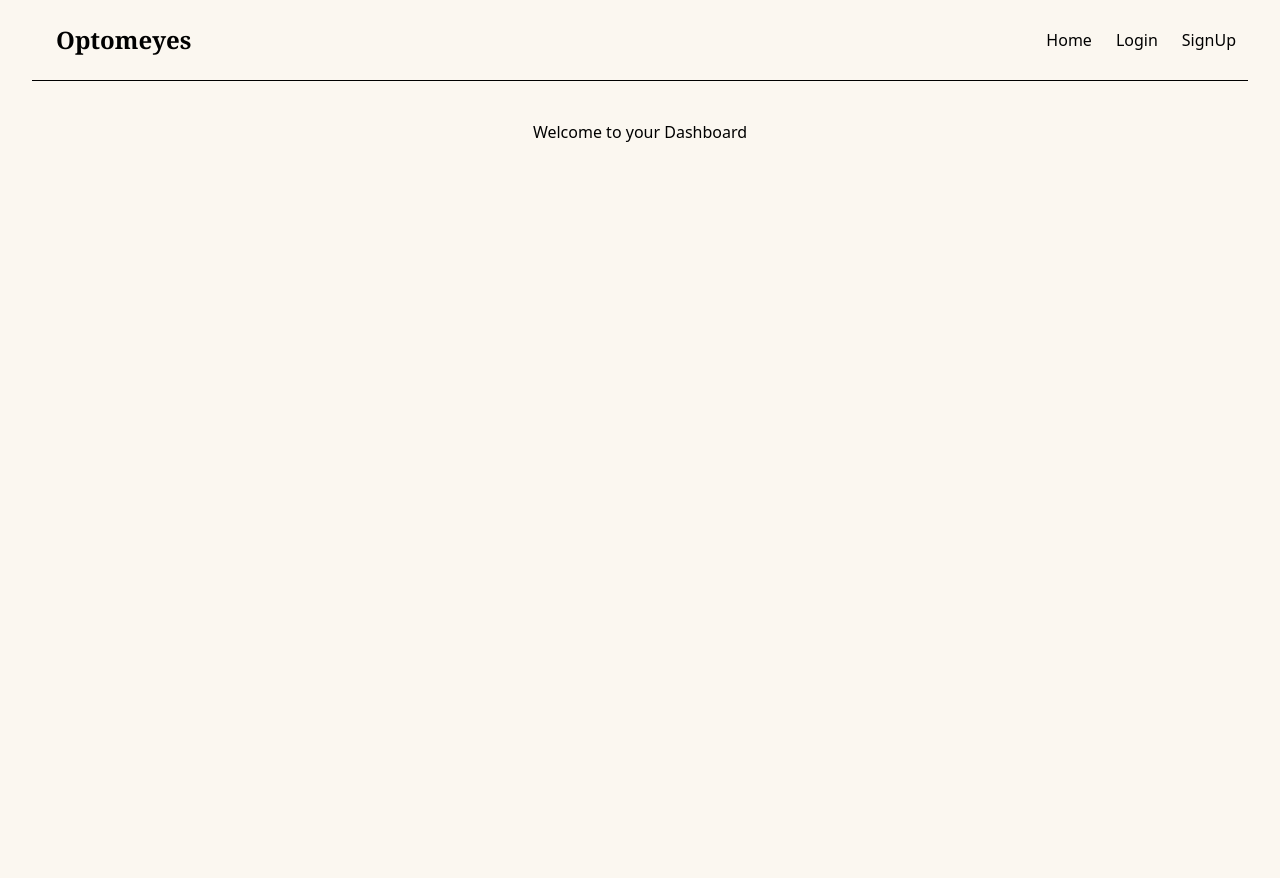
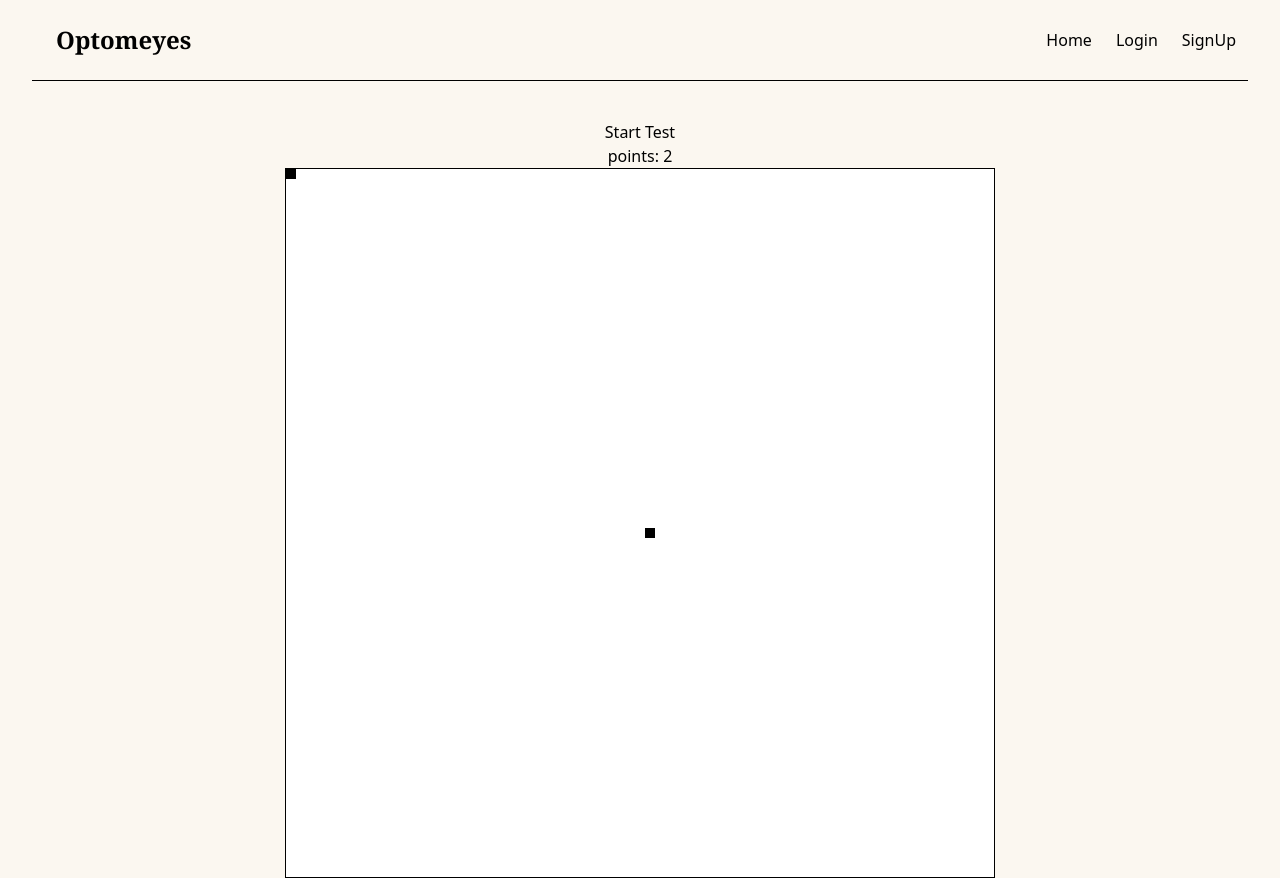
Before and after one commit to achen220/OptomEyes, a React app: page /dashboard in a window 1280 px wide. Before the commit the page ends 800 px from the top, so only its background shows below. Built offline with nearby package versions, Linux system fonts and the light colour scheme.

Commit message:
working vf simulation, no data colelction

```diff
--- a/src/components/App.jsx
+++ b/src/components/App.jsx
@@ -5,6 +5,7 @@ import Login from './Login.jsx';
 import Home from './Home.jsx';
 import Dashboard from './Dashboard.jsx'
 import ImageSlider from './ImageSlider.jsx';
+import VisualField from './VisualField.jsx'
 import {createBrowserRouter, createRoutesFromElements, Route,Routes, Link, BrowserRouter} from 'react-router-dom';
 export default function App () {
   return (
@@ -12,12 +13,14 @@ export default function App () {
       <Header/>
       <section className='mt-20 left-0 right-0 pt-10 h-f ull
         flex flex-row justify-evenly'>
-        <Routes>
+        {/* <Routes>
           <Route path="/" element={<Home />}/>
           <Route path="/login" element={<Login />}/>
           <Route path="/signup" element={<Signup />}/>
           <Route path="/dashboard" element={<Dashboard />}/>
-        </Routes>
+          <Route path="/visualfield" element={<VisualField />}/>
+        </Routes> */}
+        <VisualField/>
       </section>
     </div>
 
--- a/src/components/Dashboard.jsx
+++ b/src/components/Dashboard.jsx
@@ -1,21 +1,34 @@
 import React, { useEffect, useState } from 'react';
-import { Navigate } from "react-router-dom";
+import { useNavigate } from "react-router-dom";
 export default function Dashboard () {
-  console.log('Dashboard invoked')
-  // const [authentication, setAuthentication] = useState(null);
-  // useEffect(() => {
-  //   const loggedInUser = localStorage.getItem("authentication");
-  //   if (loggedInUser) {
-  //     setAuthentication(loggedInUser);
-  //   }
-  //  }, []);
-
-  //  if (!authentication) {
-  //   return <Navigate to="/login" />;
-  //  } else {
+  const navigate = useNavigate();
+  const navigateToVF = (e) => {
+    e.preventDefault();
+    console.log("navigating to visual field test")
+    navigate("/visualfield");
+  }
   return (
     <div>
-      <p>Welcome to your Dashboard</p>
+      <h1 className='text-xl'>Welcome to your Dashboard</h1>
+      <menu className='text-center flex flex-col'>
+        <button className='px-10 py-5 mt-10 rounded-md bg-gray-200 duration-300 hover:bg-gray-400'
+        onClick={navigateToVF}
+        >
+          Visual Field Test
+        </button>
+        <button className='px-10 py-5 mt-10 rounded-md bg-gray-200 duration-300 hover:bg-gray-400'>
+          Can you see me?
+        </button>
+        <button className='px-10 py-5 mt-10 rounded-md bg-gray-200 duration-300 hover:bg-gray-400'>
+          Color Vision Test
+        </button>
+        <button className='px-10 py-5 mt-10 rounded-md bg-gray-200 duration-300 hover:bg-gray-400'>
+          Peanut Butter Jelly
+        </button>
+        <button className='px-10 py-5 mt-10 rounded-md bg-gray-200 duration-300 hover:bg-gray-400'>
+          Filler Filler
+        </button>
+      </menu>
     </div>
   );
   // }
--- /dev/null
+++ b/src/components/Flash.jsx
@@ -0,0 +1,8 @@
+import React from 'react';
+
+export default function Flash({xPosition, yPosition}) {
+  return (
+    <div className={`flex absolute top-[${yPosition}px] left-[${xPosition}px] translate-y-1/2 translate-x-1/2 w-[10px] h-[10px] bg-black`}>
+    </div>
+  )
+}
--- a/src/components/Home.jsx
+++ b/src/components/Home.jsx
@@ -2,18 +2,9 @@ import React from 'react';
 
 export default function Home () {
   return (
-    <div className='flex flex-row'>
-      <img src="https://uwaterloo.ca/optometry-vision-science/sites/ca.optometry-vision-science/files/resize/styles/body-500px-wide/public/uploads/images/glaucoma_banner_image-400x288.png?itok=eWorLaJS"
-      alt="" className='w-auto mr-10'/>
-      <div className='w-auto h-auto m-auto'>
-        <p className='font-serif'>
-          <span className='text-5xl'> Welcome to Optomize, </span> <br/>
-          <span className='ml-10 text-2xl'>the leading online Eyecare app</span> <br/>
-          <span className='ml-15 text-2xl'> Founded by the guy who ran away from Optometry school</span> <br/>
-          <span className='ml-10 text-2xl'> Yours truly</span> <br />
-          <span className='text-5xl'>Aaron Chen</span>
-        </p>
-      </div>
+    <div className='flex flex-row justify-center mt-10'>
+      <img src="https://www.georgiaencyclopedia.org/wp-content/uploads/2021/02/modern-optometry_001-1024x666.jpg"
+      alt="" className='w-3/4'/>
     </div>
   )
 }
--- a/src/components/Login.jsx
+++ b/src/components/Login.jsx
@@ -20,9 +20,14 @@ export default function Login () {
       body: JSON.stringify(enteredInfo)
     }).then(res => res.json())
     .then(data => {
-      setAuthentication(true)
-      localStorage.setItem("authentication", true);
-      navigate("/dashboard");
+      // setAuthentication(true)
+      // localStorage.setItem("authentication", true);
+      if (data.id) {
+        navigate("/dashboard");
+      } else {
+        alert("incorrect login or password");
+      }
+
     })
     .catch((err) => console.log('err:',err))
   }
--- /dev/null
+++ b/src/components/VisualField.jsx
@@ -0,0 +1,47 @@
+import React, { useEffect, useState } from 'react';
+import Flash from './Flash.jsx'
+
+export default function VisualField () {
+  const [xPosition, setXPosition] = useState(0);
+  const [yPosition, setYPosition] = useState(0);
+  const [change, setChange] = useState(false)
+  const [style, setStyle] = useState({});
+  const [count, setCount] = useState(0)
+  const [theFlash, setTheFlash] = useState(<div className={`absolute w-[10px] h-[10px] bg-black`}></div>)
+
+  const generateNum = () => {
+    return Math.floor(Math.random() * 8) * 100;
+  }
+
+  useEffect(() => {
+    setCount(count + 1)
+    setXPosition(generateNum());
+    setYPosition(generateNum());
+    setStyle({top: `${yPosition}px`, left: `${xPosition}px`})
+    setTheFlash(<div style={style} className={`absolute w-[10px] h-[10px] bg-black`}> </div>)
+    if (count > 15) {
+      return;
+    } else {
+      setTimeout(() => {
+        setChange(!change)
+      },3000)
+    }
+  },[change])
+
+  return (
+    <div className='text-center'>
+      <button onClick={() => {
+        setChange(!change)
+      }}>Start Test</button>
+      <p>points: {count}</p>
+      <div id='board' className='relative w-[710px] h-[710px] border border-black bg-white'>
+        <div id='center' className='flex absolute top-1/2 left-1/2 translate-y-1/2 translate-x-1/2
+        w-[10px] h-[10px] bg-black'>
+        </div>
+        {theFlash}
+      </div>
+    </div>
+  )
+}
+
+{/* <div className={`flex relative top-[${yPosition}px] left-[${xPosition}px] translate-y-1/2 translate-x-1/2 w-[10px] h-[10px] bg-black`}></div> */}
```
